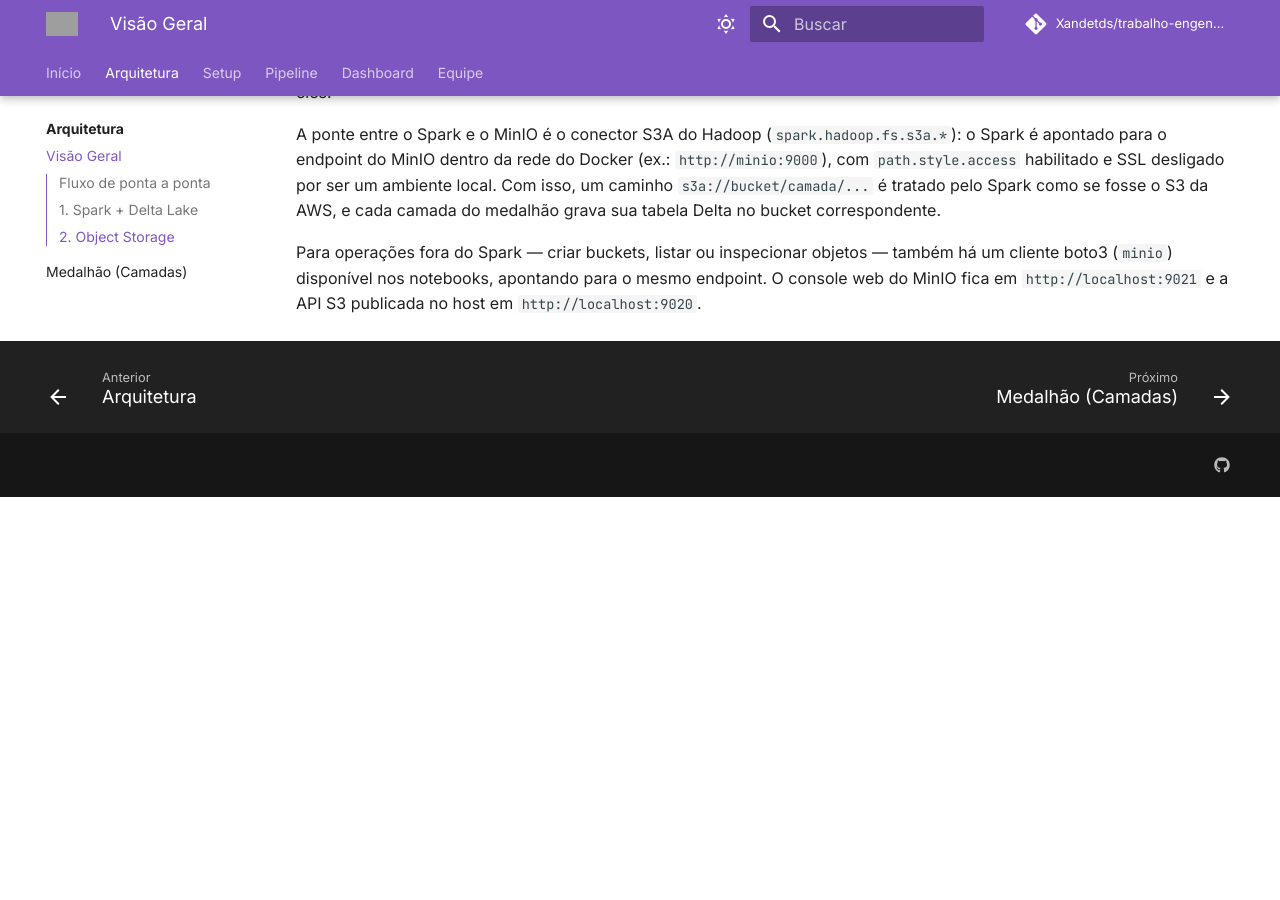
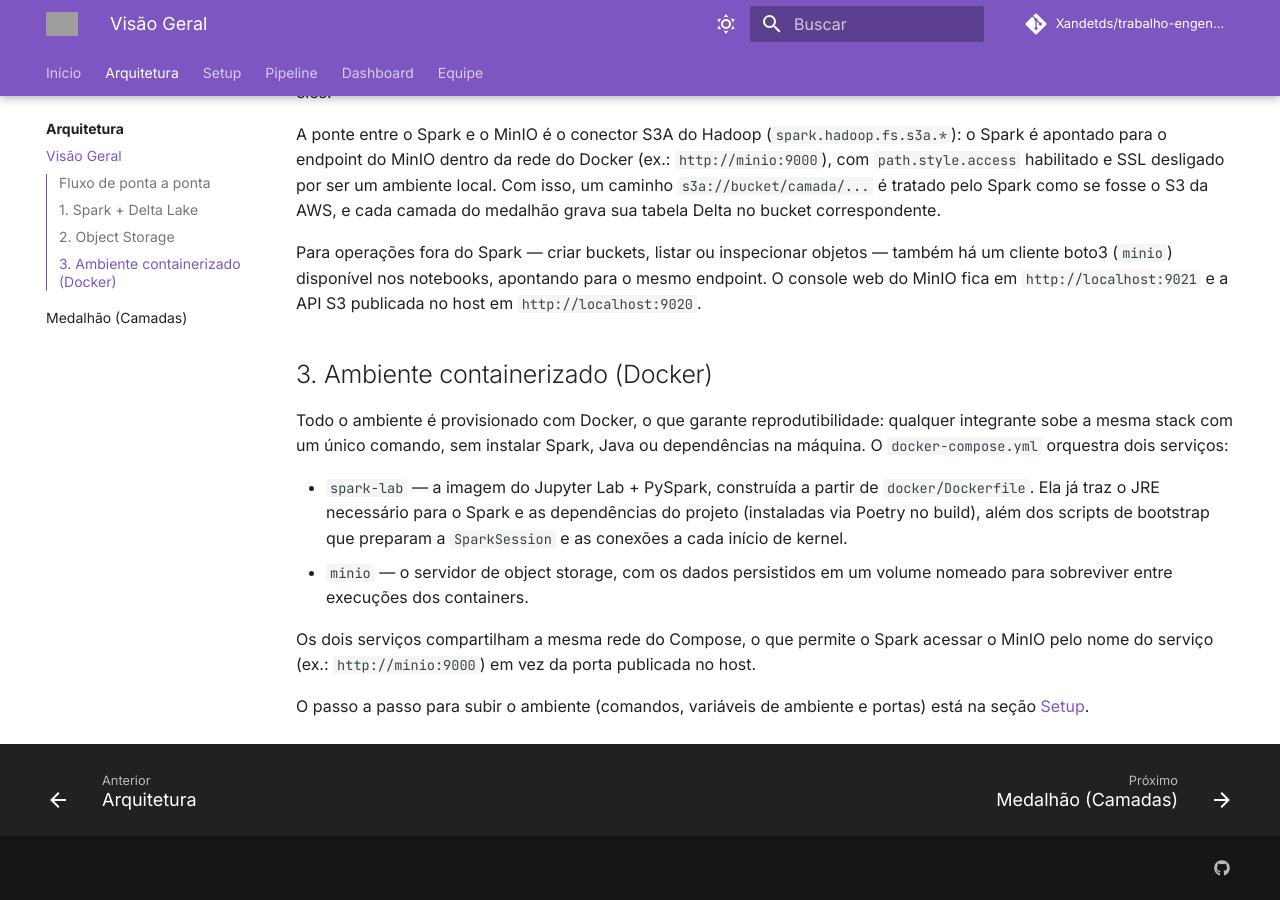
Before and after one commit to Xandetds/trabalho-engenharia-de-dados, an MkDocs documentation site: the page built from docs/architecture/overview.md, in a window 1280 px wide and 900 px high, scrolled down 1474 px. Built offline with MkDocs 1.6.1 and Material for MkDocs 9.7.7, drawn with Linux system fonts in a browser that asks for light colours; comment, search, counter and statistics services are not loaded; before the commit the page ends 1971 px from its top, so only the background shows below that; grey boxes are pictures that could not be loaded.

Commit message:
feat: contextuar sobre uso do Docker no projeto
Adicionada uma nova seção para explicar o por quê da utilização do Docker e os serviços que ele sobe

```diff
--- a/docs/architecture/overview.md
+++ b/docs/architecture/overview.md
@@ -45,3 +45,14 @@ O MinIO é um servidor de armazenamento de objetos compatível com a API S3 da A
 A ponte entre o Spark e o MinIO é o conector S3A do Hadoop (`spark.hadoop.fs.s3a.*`): o Spark é apontado para o endpoint do MinIO dentro da rede do Docker (ex.: `http://minio:9000`), com `path.style.access` habilitado e SSL desligado por ser um ambiente local. Com isso, um caminho `s3a://bucket/camada/...` é tratado pelo Spark como se fosse o S3 da AWS, e cada camada do medalhão grava sua tabela Delta no bucket correspondente.
 
 Para operações fora do Spark — criar buckets, listar ou inspecionar objetos — também há um cliente boto3 (`minio`) disponível nos notebooks, apontando para o mesmo endpoint. O console web do MinIO fica em `http://localhost:9021` e a API S3 publicada no host em `http://localhost:9020`.
+
+## 3. Ambiente containerizado (Docker)
+
+Todo o ambiente é provisionado com Docker, o que garante reprodutibilidade: qualquer integrante sobe a mesma stack com um único comando, sem instalar Spark, Java ou dependências na máquina. O `docker-compose.yml` orquestra dois serviços:
+
+- `spark-lab` — a imagem do Jupyter Lab + PySpark, construída a partir de `docker/Dockerfile`. Ela já traz o JRE necessário para o Spark e as dependências do projeto (instaladas via Poetry no build), além dos scripts de bootstrap que preparam a `SparkSession` e as conexões a cada início de kernel.
+- `minio` — o servidor de object storage, com os dados persistidos em um volume nomeado para sobreviver entre execuções dos containers.
+
+Os dois serviços compartilham a mesma rede do Compose, o que permite o Spark acessar o MinIO pelo nome do serviço (ex.: `http://minio:9000`) em vez da porta publicada no host.
+
+O passo a passo para subir o ambiente (comandos, variáveis de ambiente e portas) está na seção [Setup](../setup/index.md).
```
